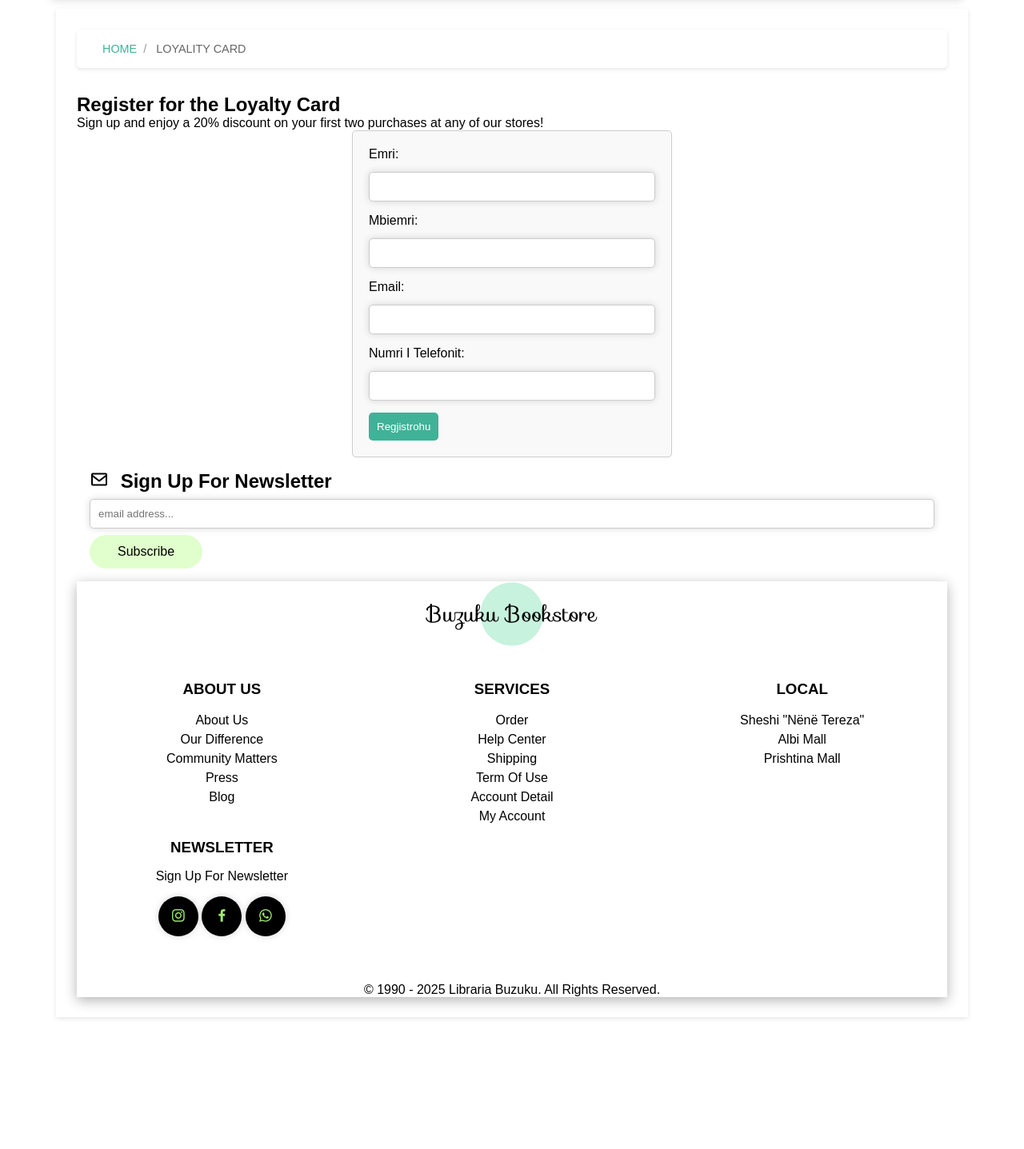
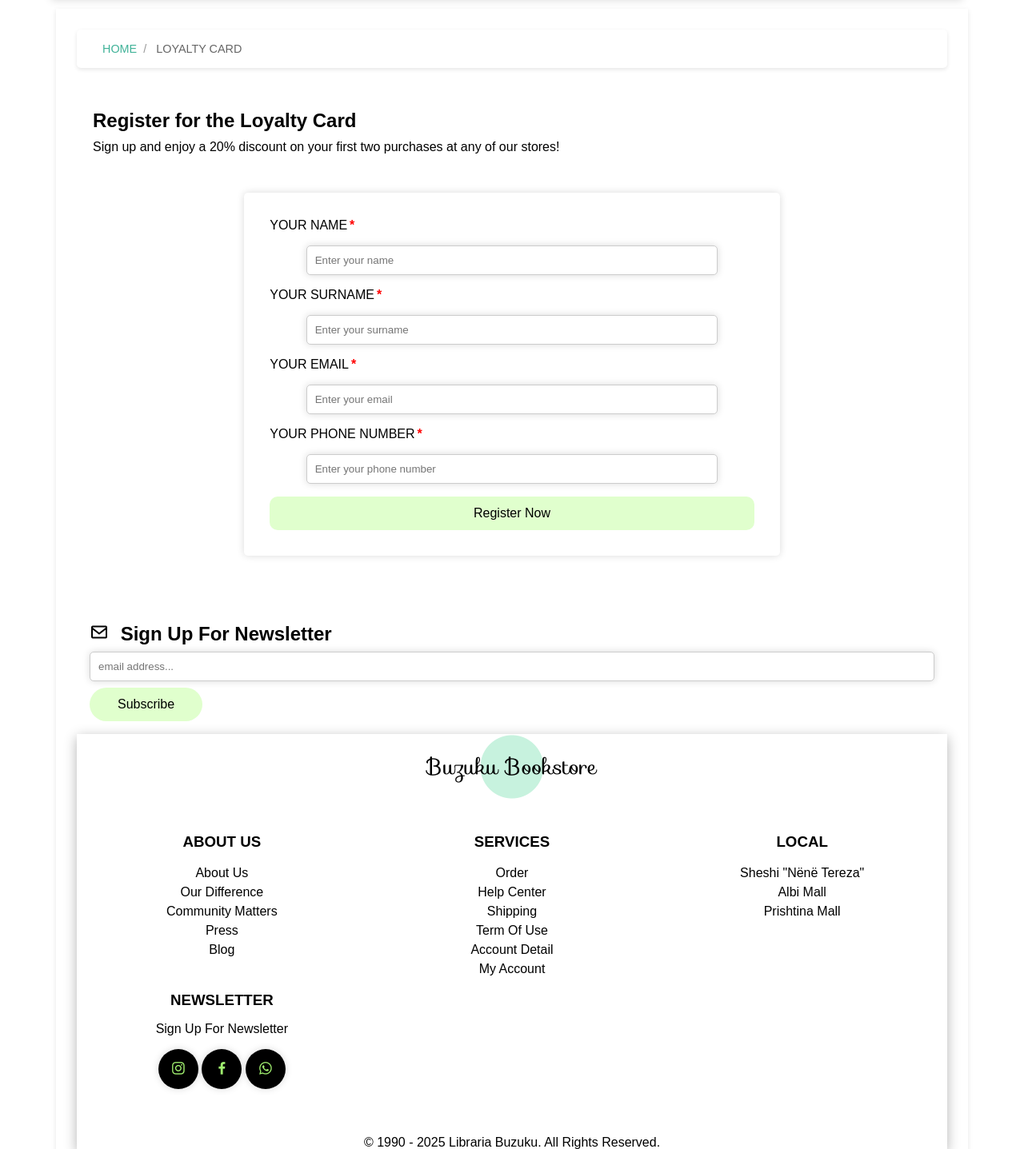
Before and after one commit to artaperdibuka/projekti, a PHP site: page /loyalty-card.html in a window 1280 px wide. Shown: the part 117-1554 px from the top of the page at 80% size. Before the commit the page ends 1391 px from the top, so only its background shows below. Run offline with PHP 8.4, Linux system fonts and the light colour scheme; some libraries are stand-ins or nearby versions.

Commit message:
(3)seventh commit a

```diff
--- a/Projekti/loyalty-card.html
+++ b/Projekti/loyalty-card.html
@@ -44,26 +44,39 @@
 
     <div class="main">
                 <div class="tittle2">
-                    <a href="home.html">Home</a><span>Loyality card</span>
+                    <a href="home.html">Home</a><span>Loyalty card</span>
                 </div>
                 <div class="loyalty-card-section">
                     <h2>Register for the Loyalty Card</h2>
                     <p>Sign up and enjoy a 20% discount on your first two purchases at any of our stores!</p>
-                    <form id="loyalty-form">
-                        <label for="first-name">Emri:</label>
-                        <input type="text" id="first-name" name="first-name" required>
+                    <div class="form-container">
+                        <form id="registerForm">
+                            <div class="input-field">
+                                <p>YOUR NAME<span class="required-star">*</span></p>
+                                <input type="text" id="first-name" required placeholder="Enter your name" maxlength="50"
+                                oninput="this.value=this.value.replace(/\s/g, '')">
+                            </div>
+                            <div class="input-field">
+                                <p>YOUR SURNAME<span class="required-star">*</span></p>
+                                <input type="text" id="last-name" required placeholder="Enter your surname" maxlength="50"
+                                oninput="this.value=this.value.replace(/\s/g, '')">
+                            </div>
+                            <div class="input-field">
+                                <p>YOUR EMAIL<span class="required-star">*</span></p>
+                                <input type="email" id="email" required placeholder="Enter your email" maxlength="50"
+                                oninput="this.value=this.value.replace(/\s/g, '')">
+                            </div>
+                            <div class="input-field">
+                                <p>YOUR PHONE NUMBER<span class="required-star">*</span></p>
+                                <input type="tel" id="phone" required placeholder="Enter your phone number" maxlength="50"
+                                oninput="this.value=this.value.replace(/\s/g, '')">
+                            </div>
+                            <button type="submit" class="btn">Register now</button>
+                        </form>
 
-                        <label for="last-name">Mbiemri:</label>
-                        <input type="text" id="last-name" name="last-name" required>
 
-                        <label for="email">Email:</label>
-                        <input type="email" id="email" name="email" required>
+                    </div>
 
-                        <label for="phone">Numri i telefonit:</label>
-                        <input type="tel" id="phone" name="phone" required>
-
-                        <button type="submit">Regjistrohu</button>
-                    </form>
                 </div>
 
                     <div class="top-footer">
@@ -132,7 +145,7 @@
 
         </body>
         <script>
-           document.getElementById('loyalty-form').addEventListener('submit', function(event) {
+            document.getElementById('registerForm').addEventListener('submit', function(event) {
     event.preventDefault(); // Parandaloni dërgimin e formularit
     const firstName = document.getElementById('first-name').value;
     const lastName = document.getElementById('last-name').value;
@@ -144,15 +157,15 @@
     if (existingUser  && existingUser .email === email) {
         Swal.fire({
             icon: 'info',
-            title: 'Regjistrimi i dështuar',
-            text: 'Ky email është regjistruar tashmë!',
+            title: 'Registration Failed',
+            text: 'This email is already registered!',
         });
     } else {
         registerUser (firstName, lastName, email, phone);
         Swal.fire({
             icon: 'success',
-            title: 'Regjistrimi u krye me sukses!',
-            text: 'Mirë se vini në programin tonë të besnikërisë!',
+            title: 'Registration Successful!',
+            text: 'Welcome to our loyalty program! You can now pick up your loyalty card at one of our stores and use it to earn discounts.',
         });
     }
 });
@@ -169,9 +182,7 @@ function registerUser (firstName, lastName, email, phone) {
     localStorage.setItem('user', JSON.stringify(user));
     console.log('Përdoruesi është regjistruar:', user);
 }
-
-
-        </script>
+    </script>
    <script src="script.js"></script>
    <script src="gift-card.js" defer></script>
    <script src="count.js"></script>
--- a/Projekti/style.css
+++ b/Projekti/style.css
@@ -1523,37 +1523,15 @@ textarea{
 .acc-paragraph{
     text-align: center;
 }
-#loyalty-form {
-    max-width: 400px;
-    margin: 0 auto;
-    padding: 20px;
-    border: 1px solid #ccc;
-    border-radius: 5px;
-    background-color: #f9f9f9;
-}
-
-#loyalty-form label {
-    display: block;
-    margin-bottom: 5px;
-}
-
-#loyalty-form input {
-    width: 100%;
-    padding: 10px;
-    margin-bottom: 15px;
-    border: 1px solid #ccc;
-    border-radius: 5px;
-}
-
-#loyalty-form button {
-    background-color: #40b298;
-    color: white;
-    padding: 10px;
-    border: none;
-    border-radius: 5px;
-    cursor: pointer;
-}
-
-#loyalty-form button:hover {
-    background-color: #36a68a;
-}
+.loyalty-card-section {
+    padding: 20px; /* Padding inside the section */
+}
+
+.loyalty-card-section h2 {
+    font-size: 24px; /* Font size for the heading */
+    margin-bottom: 10px; /* Space below the heading */
+}
+
+.loyalty-card-section p {
+    font-size: 16px; /* Font size for the paragraph */
+}
```
